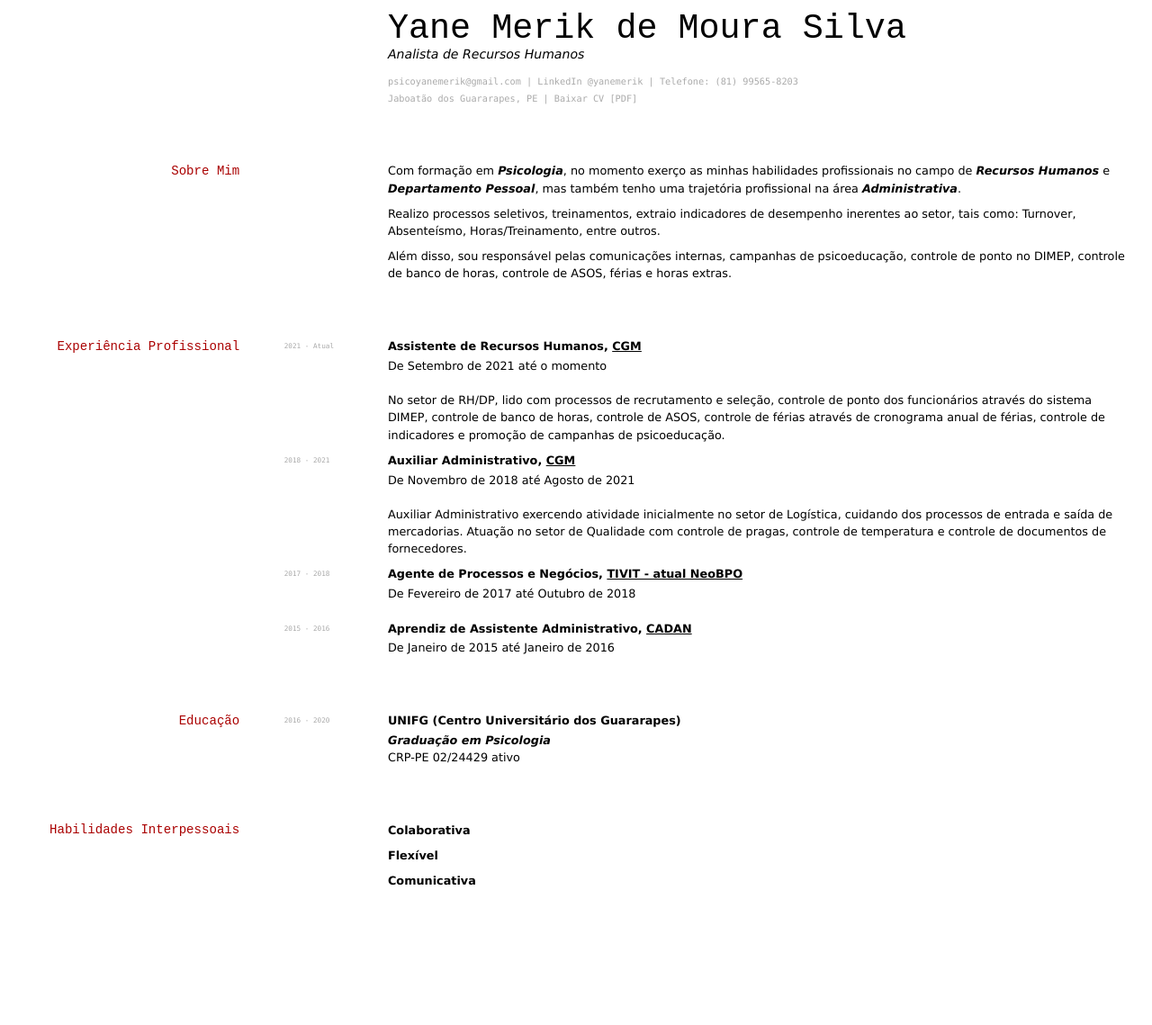
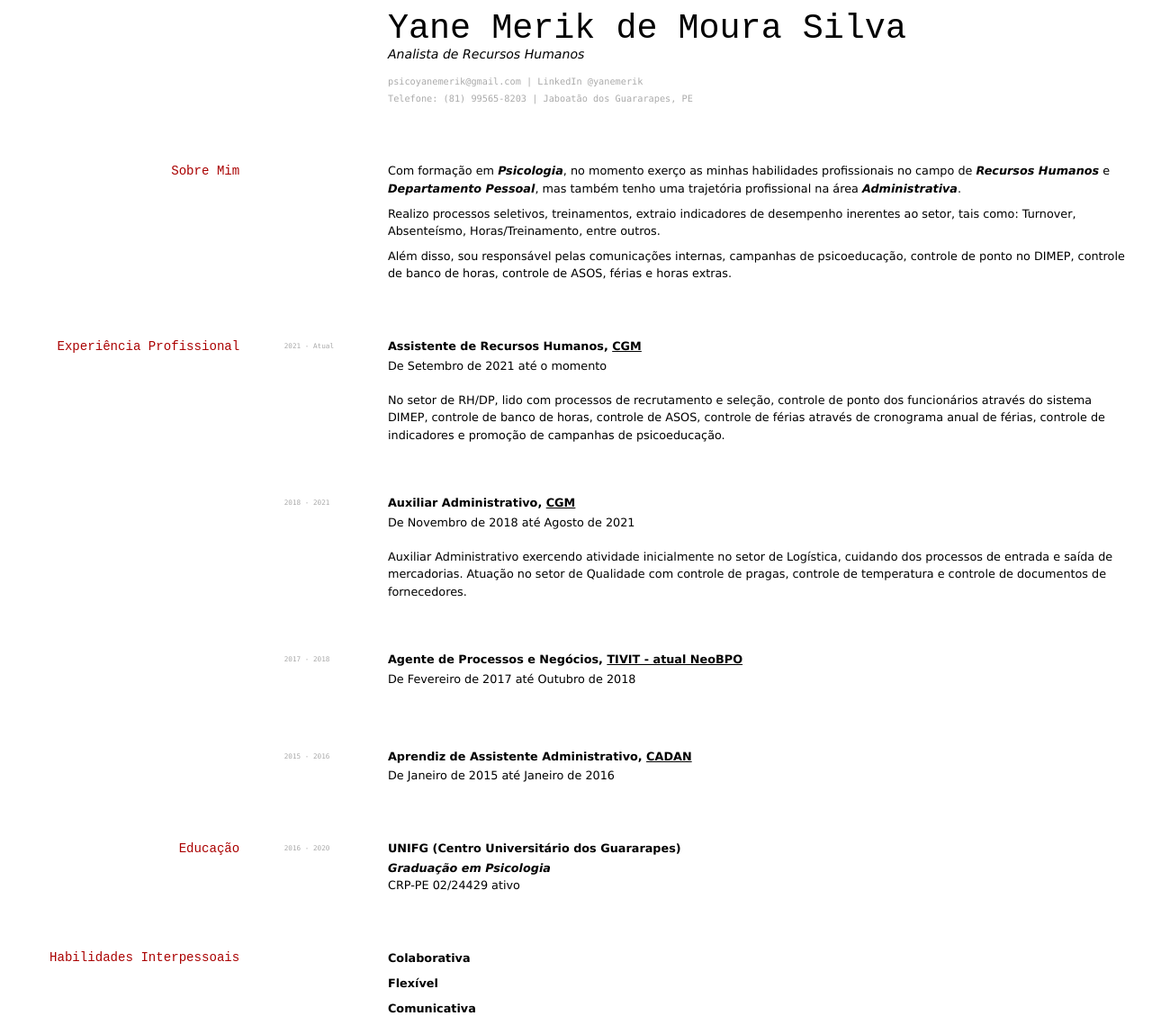
Before and after one commit to lflucasferreira/yane, a Jekyll site: the page built from index.md, in a window 1280 px wide. Shown: the whole page at 90% size. Built offline with Jekyll 4.4.1, drawn with Linux system fonts in a browser that asks for light colours; before the commit the page ends 997 px from its top, so only the background shows below that.

Commit message:
ajustar cv

```diff
--- a/index.md
+++ b/index.md
@@ -10,7 +10,7 @@ Analista de Recursos Humanos
 
 <div id="webaddress">
 <a href="mailto:psicoyanemerik@gmail.com">psicoyanemerik@gmail.com</a>
-| LinkedIn @yanemerik | Telefone: (81) 99565-8203 <br> Jaboatão dos Guararapes, PE | <a href="cv.pdf">Baixar CV [PDF]</a>
+| LinkedIn @yanemerik <br> Telefone: (81) 99565-8203 | Jaboatão dos Guararapes, PE
 </div>
 
 ## Sobre Mim
@@ -29,15 +29,21 @@ __Assistente de Recursos Humanos, [CGM](https://www.grupocgm.com.br)__
 
 No setor de RH/DP, lido com processos de recrutamento e seleção, controle de ponto dos funcionários através do sistema DIMEP, controle de banco de horas, controle de ASOS, controle de férias através de cronograma anual de férias, controle de indicadores e promoção de campanhas de psicoeducação.
 
+<br><br>
+
 `2018 - 2021`
 __Auxiliar Administrativo, [CGM](https://www.grupocgm.com.br)__
 - De Novembro de 2018 até Agosto de 2021
 
 Auxiliar Administrativo exercendo atividade inicialmente no setor de Logística, cuidando dos processos de entrada e saída de mercadorias. Atuação no setor de Qualidade com controle de pragas, controle de temperatura e controle de documentos de fornecedores.
 
+<br><br>
+
 `2017 - 2018`
 __Agente de Processos e Negócios, [TIVIT - atual NeoBPO](https://neobpo.com.br)__
 - De Fevereiro de 2017 até Outubro de 2018
+
+<br><br>
 
 `2015 - 2016`
 __Aprendiz de Assistente Administrativo, [CADAN](https://www.cadandistribuicao.com.br)__
```
